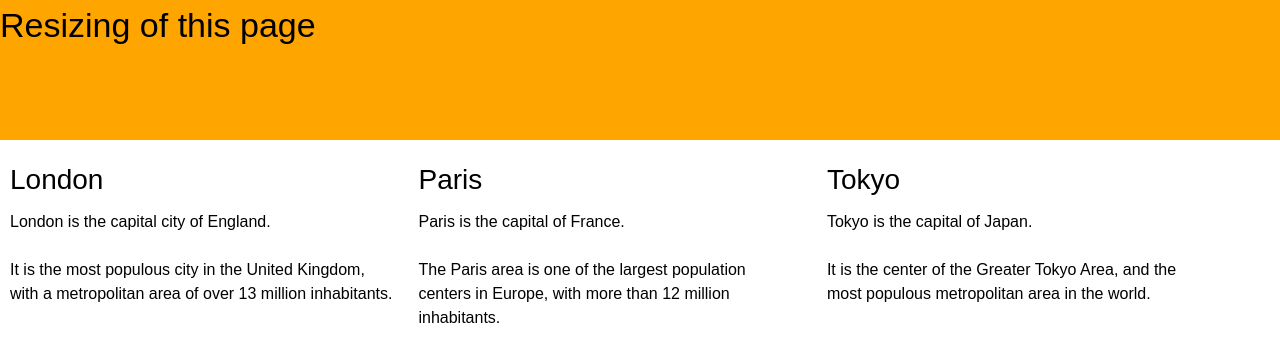
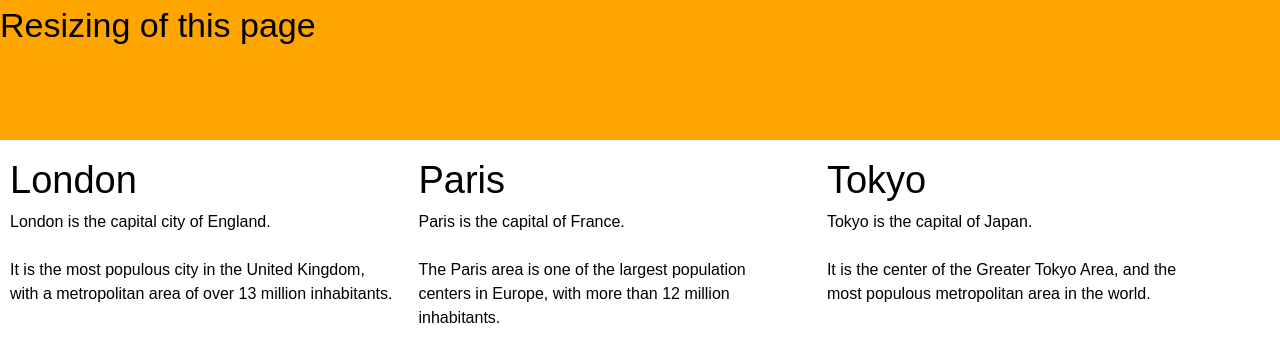
Before and after one commit to AntonSerbin/dz_8, a plain HTML site: page 1-2/index.html in a window 1280 px wide. Drawn offline with Linux system fonts and the light colour scheme.

Commit message:
added meta teg and changed h1 to h2

```diff
--- a/1-2/index.html
+++ b/1-2/index.html
@@ -2,6 +2,7 @@
 <html lang="en">
 <head>
 	<meta charset="UTF-8">
+	<meta name="viewport" content="width=device-width, initial-scale=1.0">
 	<title>HW8_1</title>
 	<link rel="stylesheet" href="style.css">
 </head>
@@ -13,7 +14,7 @@
 
 <div class="column3">
 
-<h1>London</h1>
+<h2>London</h2>
 <p>London is the capital city of England. <br><br>
 
 It is the most populous city in the United Kingdom, with a metropolitan area of over 13 million inhabitants.
@@ -22,7 +23,7 @@ It is the most populous city in the United Kingdom, with a metropolitan area of
 
 <div class="column3">
 
-<h1>Paris</h1>
+<h2>Paris</h2>
 <p>Paris is the capital of France.<br><br>
 
 The Paris area is one of the largest population centers in Europe, with more than 12 million inhabitants.
@@ -31,7 +32,7 @@ The Paris area is one of the largest population centers in Europe, with more tha
 
 <div class="column3">
 
-<h1>Tokyo</h1>
+<h2>Tokyo</h2>
 <p>Tokyo is the capital of Japan.<br><br>
 
 It is the center of the Greater Tokyo Area, and the most populous metropolitan area in the world.
--- a/1-2/style.css
+++ b/1-2/style.css
@@ -10,7 +10,7 @@ font-size: 34px;
 width: 100%;
 }
 
-h1 {font-size: 28px;
+h2 {font-size: 38px;
 line-height: 60px;
 font-weight: normal;}
 
```
